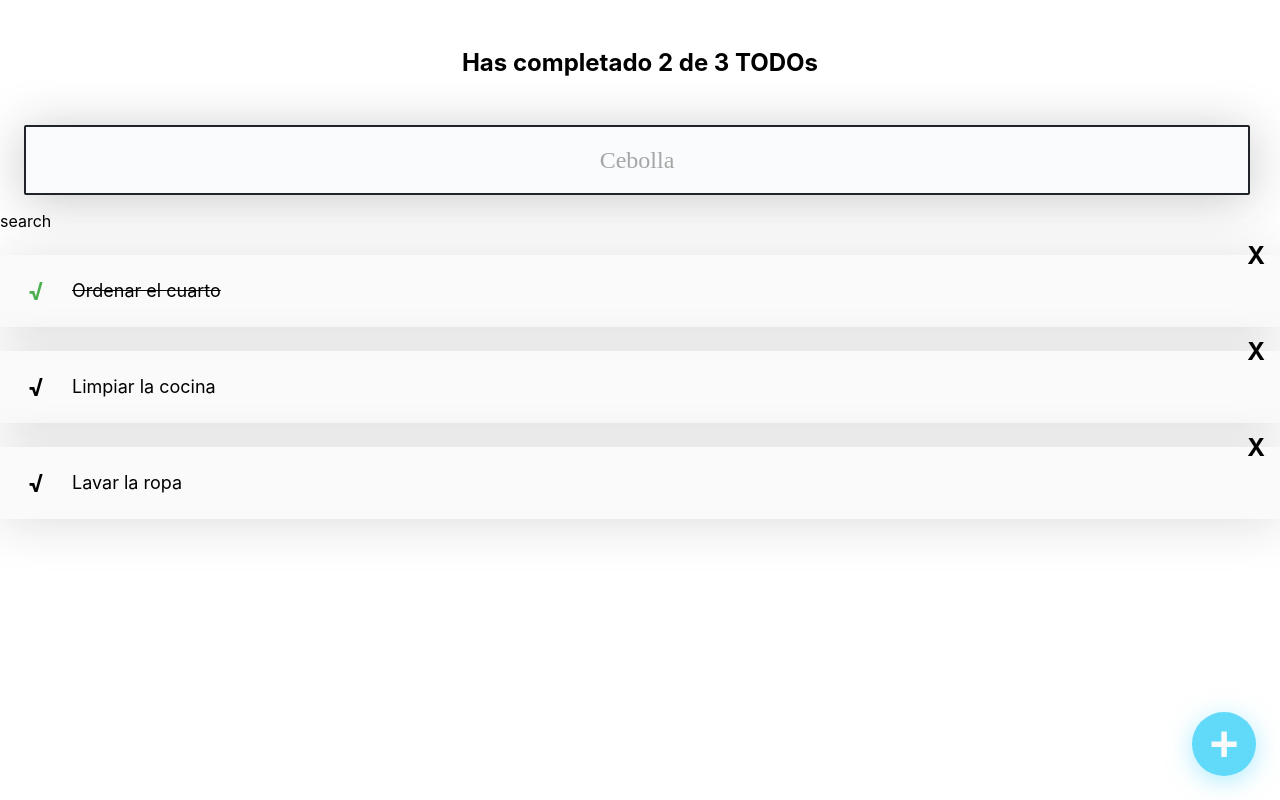
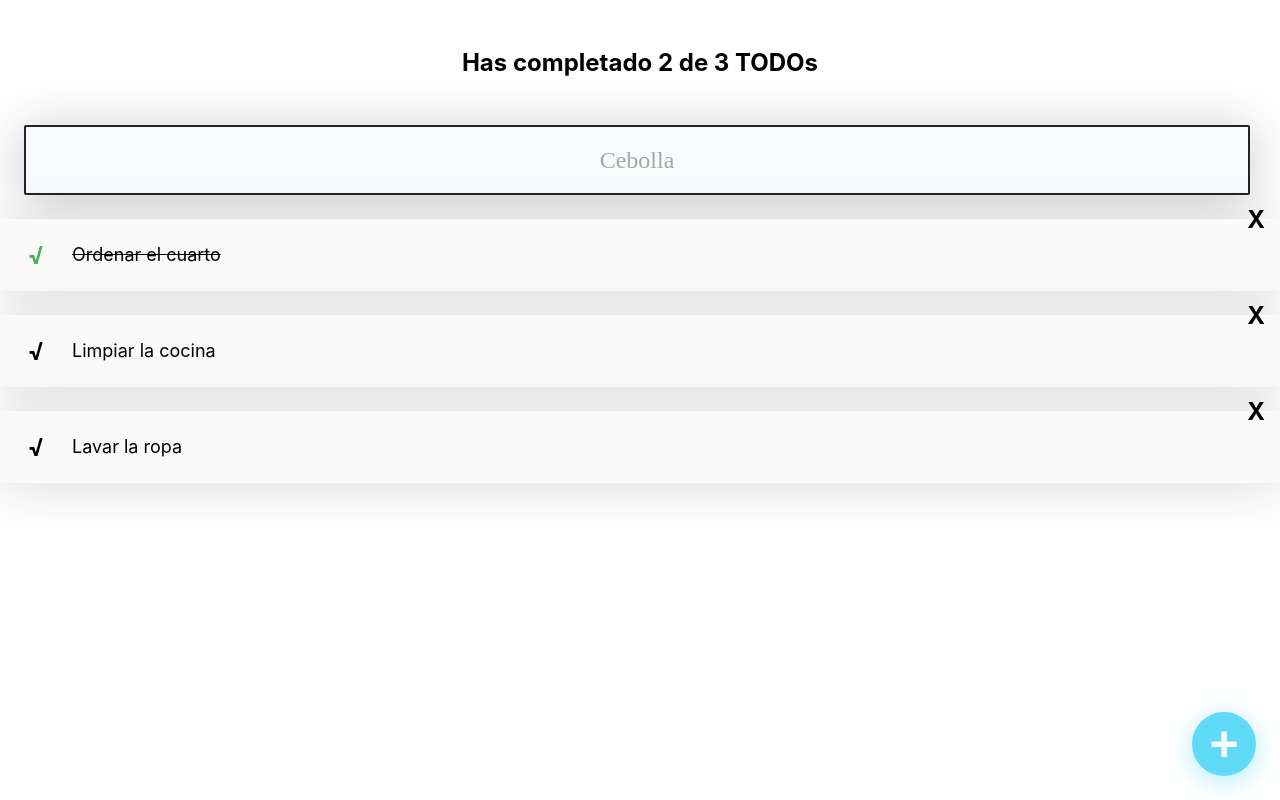
Before and after one commit to mpramos/first_project_to_do, a React (Create React App) app in the folder my-app/: page / in a window 1280 px wide. Built offline with nearby package versions, Linux system fonts and the light colour scheme.

Commit message:
en OnChange recibir la funcion de onSearchValueChange usando el useState

```diff
--- a/my-app/src/TodoSearch.js
+++ b/my-app/src/TodoSearch.js
@@ -1,12 +1,16 @@
 import React from 'react';
 import './TodoSearch.css'
 const TodoSearch = () => {
-    const [searchValue, setSearchValue]=React.useState("search");
+    const [searchValue, setSearchValue]=React.useState("");
+    const onSearchValueChange =(event)=>{
+        console.log(event.target.value)
+        setSearchValue(event.target.value)
+    }
     return [
         <input
         className="TodoSearch"
          placeholder="Cebolla"
-         onChange ={()=>setSearchValue("searchValue")}
+         onChange = {onSearchValueChange}
          />,
          <p>{searchValue}</p>
     ];
```
